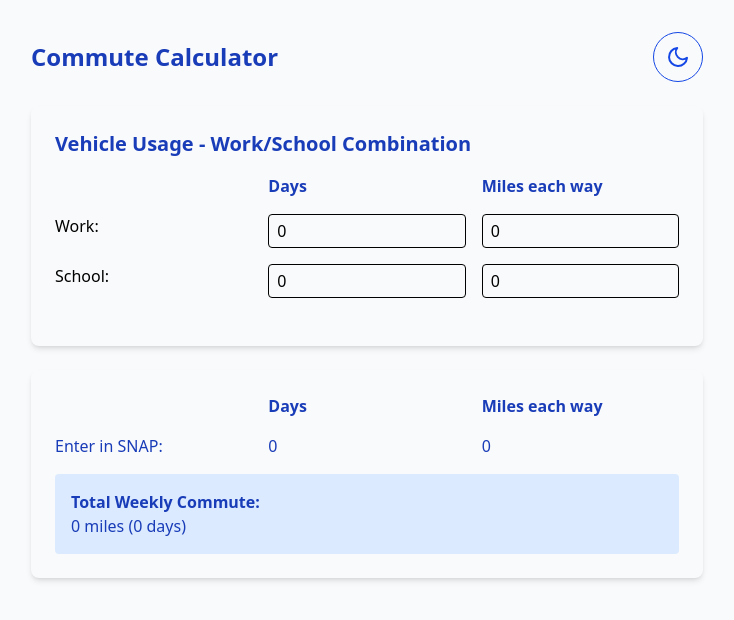
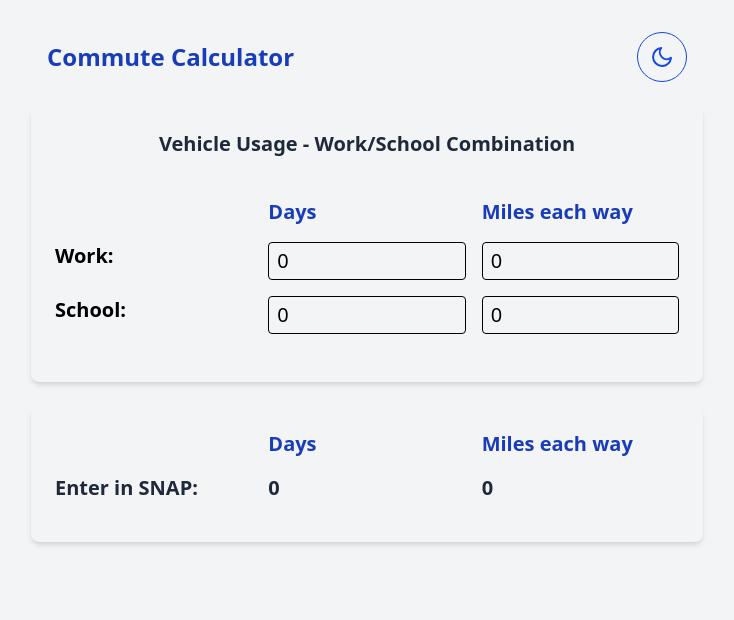
Before and after one commit to vlrnsnk/commute-calculator, a React (Vite) app: page / in a window 1280 px wide. Shown: the top 620 px of the page, without its empty margins (273-1007 px from the left). Built offline with nearby package versions, Linux system fonts and the light colour scheme.

Commit message:
Small style tweaks

```diff
--- a/src/App.tsx
+++ b/src/App.tsx
@@ -14,9 +14,9 @@ const App = (): ReactElement => {
   });
 
   return (
-    <div className='min-h-screen p-4 md:p-8 bg-gray-50 text-red dark:bg-slate-800 dark:text-blue-100'>
-      <div className='max-w-2xl mx-auto bg-gray-50 dark:bg-gray-800'>
-        <div className='flex justify-between items-center mb-6'>
+    <div className='min-h-screen p-4 md:p-8 bg-gray-100 text-red dark:bg-slate-800 dark:text-blue-100 text-xl'>
+      <div className='max-w-2xl mx-auto bg-gray-100 dark:bg-gray-800'>
+        <div className='flex justify-between items-center mb-6 px-4'>
           <h1 className='text-2xl font-bold text-blue-800 dark:text-sky-200'>
             Commute Calculator
           </h1>
--- a/src/components/CommuteForm/CommuteForm.tsx
+++ b/src/components/CommuteForm/CommuteForm.tsx
@@ -30,8 +30,8 @@ const CommuteForm = ({ onInputChange }: CommuteFormProps): ReactElement => {
 
   return (
     <form onSubmit={handleSubmit} className='space-y-6'>
-      <div className='bg-gray-50 dark:bg-blue-950 p-6 rounded-lg shadow-md'>
-        <h2 className='text-xl font-bold mb-4 text-blue-800 dark:text-sky-300'>
+      <div className='bg-gray-100 dark:bg-blue-950 p-6 rounded-lg shadow-md'>
+        <h2 className='text-xl font-bold mb-4 text-gray-800 dark:text-sky-300 text-center pb-6'>
           Vehicle Usage - Work/School Combination
         </h2>
 
@@ -40,7 +40,7 @@ const CommuteForm = ({ onInputChange }: CommuteFormProps): ReactElement => {
           <div className='font-semibold text-blue-800 dark:text-sky-200'>Days</div>
           <div className='font-semibold text-blue-800 dark:text-sky-200'>Miles each way</div>
 
-          <div>Work:</div>
+          <div className="font-semibold">Work:</div>
           <Input
             name='workDays'
             value={formData.workDays}
@@ -55,7 +55,7 @@ const CommuteForm = ({ onInputChange }: CommuteFormProps): ReactElement => {
             min={0}
           />
 
-          <div>School:</div>
+          <div className="font-semibold">School:</div>
           <Input
             name='schoolDays'
             value={formData.schoolDays}
--- a/src/components/CommuteResult/CommuteResult.tsx
+++ b/src/components/CommuteResult/CommuteResult.tsx
@@ -12,20 +12,15 @@ const CommuteResult = ({
   const averageMiles: number = totalDays > 0 ? totalMiles / totalDays : 0;
 
   return (
-    <div className="bg-gray-50 dark:bg-blue-950 p-6 rounded-lg shadow-md mt-6 text-blue-800 dark:text-sky-200">
+    <div className="bg-gray-100 dark:bg-blue-950 p-6 rounded-lg shadow-md mt-6 text-blue-800 dark:text-sky-200">
       <div className="grid grid-cols-3 gap-4 mb-4">
         <div></div>
         <div className="font-semibold text-blue-800 dark:text-sky-200">Days</div>
         <div className="font-semibold text-blue-800 dark:text-sky-200">Miles each way</div>
 
-        <div>Enter in SNAP:</div>
-        <div>{totalDays}</div>
-        <div>{Math.round(averageMiles)}</div>
-      </div>
-
-      <div className="mt-4 p-4 bg-blue-100 dark:bg-sky-900 bg-opacity-30 rounded">
-        <p className="font-semibold text-blue-800 dark:text-sky-200">Total Weekly Commute:</p>
-        <p>{totalMiles} miles ({totalDays} days)</p>
+        <div className="font-semibold text-gray-800 dark:text-sky-200">Enter in SNAP:</div>
+        <div className="font-semibold text-gray-800 dark:text-sky-200">{totalDays}</div>
+        <div className="font-semibold text-gray-800 dark:text-sky-200">{Math.round(averageMiles)}</div>
       </div>
     </div>
   );
--- a/src/components/Input/Input.tsx
+++ b/src/components/Input/Input.tsx
@@ -43,7 +43,7 @@ const Input = ({
       // value={value === 0 ? '' : value}
       value={value}
       onChange={handleChange}
-      className='border rounded px-2 py-1 bg-gray-50 dark:bg-blue-900 dark:text-blue-100'
+      className='border rounded px-2 py-1 bg-gray-100 dark:bg-blue-900 dark:text-blue-100'
       {...rest}
     />
   );
--- a/src/components/ThemeSwitcher/ThemeSwitcher.tsx
+++ b/src/components/ThemeSwitcher/ThemeSwitcher.tsx
@@ -28,7 +28,7 @@ const ThemeSwitcher = (): ReactElement => {
   return (
     <button
       onClick={(): void => setIsDarkMode(!isDarkMode)}
-      className='p-3 rounded-full text-blue-700 dark:text-sky-300 border border-blue-700 dark:border-sky-300'
+      className='p-3 rounded-full text-blue-700 dark:text-sky-300 border border-blue-700 dark:border-sky-300 cursor-pointer'
       aria-label={isDarkMode ? 'Switch to light mode' : 'Switch to dark mode'}
     >
       {isDarkMode ? <FiSun size={24} /> : <FiMoon size={24} />}
```
